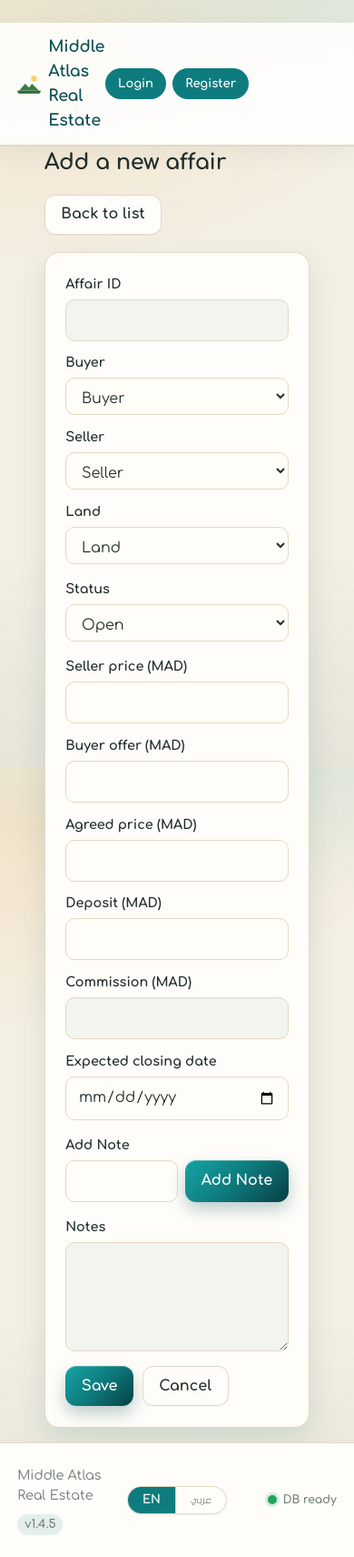
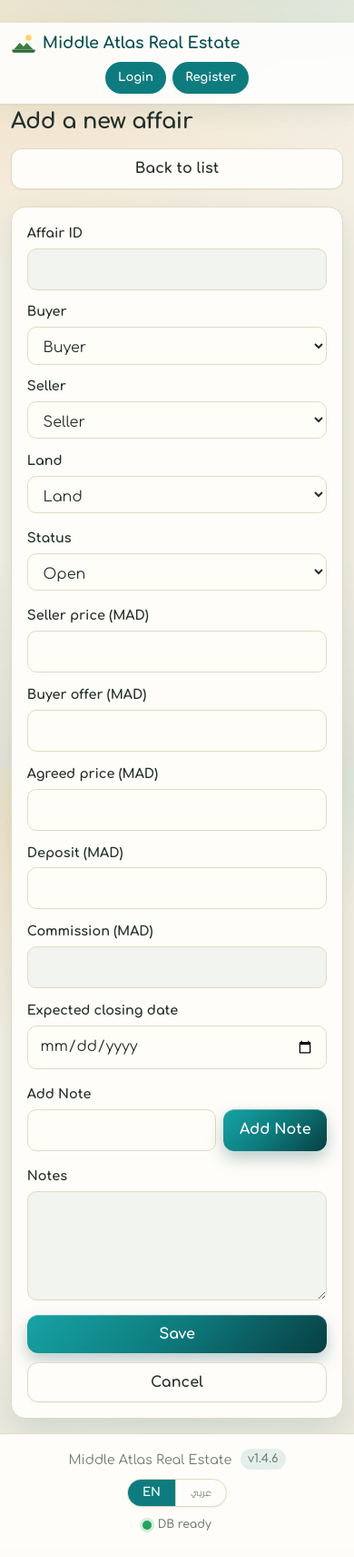
Before and after one commit to kouljihate/middle-atlas-real-estate, a Flask app: template templates/affair_form.html in a window 390 px wide. Shown: the whole page at 91% size. After the commit the page ends 1684 px from the top, so only its background shows below. Run offline with Flask 3, Linux system fonts and the light colour scheme; the template is opened without the code that fills it, so the values that code supplies are empty.

Commit message:
v1.4.6: responsive mobile layout (scrollable nav, full-width container, stacked footer/tap targets), docs + version bump

```diff
--- a/app/config.py
+++ b/app/config.py
@@ -82,7 +82,7 @@ MAC_PASSWORD = "LooK9LooK"
 SECRET_KEY = os.environ.get("SECRET_KEY", "change-me-in-production")
 
 # App version (displayed in the footer). Bump on every release.
-APP_VERSION = "1.4.5"
+APP_VERSION = "1.4.6"
 
 # Default currency, shown after every price. Override with CURRENCY env var.
 CURRENCY = os.environ.get("CURRENCY", "MAD")
--- a/static/css/style.css
+++ b/static/css/style.css
@@ -669,3 +669,113 @@ body.role-agent .dash-card .n { font-size: 1.1rem; }
 }
 .status-badge.active { background: #e6f4ea; color: #1b5e20; }
 .status-badge.inactive { background: #fdecea; color: #c62828; }
+
+/* ---------------------------------------------------------------------------
+   Responsive layout (mobile-first polish)
+   --------------------------------------------------------------------------- */
+/* Tablets: condensed topbar (2 rows), full-width-ish container, stacked footer */
+@media (max-width: 1024px) {
+    .container { width: 93%; }
+    body.auth-page .container { max-width: 93%; }
+}
+
+@media (max-width: 900px) {
+    .container { width: 95%; }
+    body.auth-page .container { max-width: 95%; }
+
+    /* Topbar becomes two rows: brand + user on top, scrollable nav below */
+    .topbar {
+        grid-template-columns: auto 1fr auto;
+        grid-template-areas: "brand user" "nav nav";
+        padding: .55rem .8rem;
+        row-gap: .45rem;
+        padding-top: calc(.55rem + env(safe-area-inset-top));
+    }
+    .brand { grid-area: brand; }
+    .nav {
+        grid-area: nav;
+        justify-content: flex-start;
+        flex-wrap: nowrap;
+        overflow-x: auto;
+        -webkit-overflow-scrolling: touch;
+        padding-bottom: .15rem;
+        scrollbar-width: none;
+    }
+    .nav::-webkit-scrollbar { display: none; }
+    .nav .nav-link { flex: none; }
+    .user { grid-area: user; }
+
+    .footer {
+        grid-template-columns: 1fr;
+        gap: .6rem;
+        padding: 1rem .9rem;
+        padding-bottom: calc(1rem + env(safe-area-inset-bottom));
+    }
+    .footer-col, .footer-copy { justify-content: center; }
+    .footer-ver-col { justify-content: center; }
+    .footer-copy { justify-content: center; }
+
+    .detail-grid .field { padding-inline: .1rem; }
+}
+
+@media (max-width: 640px) {
+    /* Main: wider, edge-to-edge with padding */
+    .container { width: 100%; padding: 0 .75rem; }
+    body.auth-page .container { max-width: 100%; }
+
+    /* Headers: stack, buttons stretch for tap targets */
+    .page-head { flex-direction: column; align-items: stretch; gap: .7rem; }
+    .page-head-row { width: 100%; }
+    .page-head-row .btn,
+    .page-head .btn { width: 100%; }
+
+    /* Search fills the row */
+    .search { width: 100%; }
+    .search input { flex: 1; min-width: 0; }
+
+    /* Hide the username text; keep avatar + logout */
+    .user .profile-link .profile-name { display: none; }
+    .user { gap: .35rem; }
+    .user .nav-link { padding: .35rem .55rem; }
+
+    /* Cards & panels: more internal air on small screens */
+    .card, .land-form, .mac-panel, .detail { padding: 1.05rem; }
+    .modal-card { padding: 1.5rem 1.2rem; }
+
+    /* Form actions full-width */
+    .form-actions { flex-direction: column; }
+    .form-actions .btn { width: 100%; }
+
+    /* Detail actions full-width */
+    .detail-actions { flex-direction: column; }
+    .detail-actions .btn { width: 100%; }
+
+    /* Notes: allow wrapping so stamps don't overflow */
+    .note-row { flex-wrap: wrap; }
+    .note-stamp { width: 100%; }
+
+    /* KPI cards: tidy two-column grid on phones */
+    .dash-cards { grid-template-columns: repeat(auto-fit, minmax(min(100%, 150px), 1fr)); }
+
+    /* Table-as-cards: evenly spaced actions */
+    .actions-cell { justify-content: space-around; }
+
+    /* Media thumbs a touch smaller */
+    .thumb { width: 48px; height: 48px; }
+
+    /* Pagination info wraps cleanly */
+    .pagination { gap: .3rem; }
+    .page-info { width: 100%; text-align: center; margin: .3rem 0 0; }
+
+    /* Auth card: trim padding on phones */
+    body.auth-page .auth-card { padding: 1.6rem 1.2rem; }
+
+    /* Dashboard heatmap scrolls horizontally (already allowed) with room */
+    .heatmap { gap: 2px; }
+}
+
+/* Very small phones: single-column KPI cards */
+@media (max-width: 380px) {
+    .dash-cards { grid-template-columns: 1fr; }
+    .brand-link { font-size: 1rem; }
+}
--- a/templates/base.html
+++ b/templates/base.html
@@ -56,7 +56,7 @@
             {% if is_logged_in() %}
                 <a href="{{ url_for('auth_profile') }}" class="nav-link profile-link">
                     <span class="user-avatar-sm">{{ current_user_name()[0] | upper }}</span>
-                    {{ current_user_name() }}
+                    <span class="profile-name">{{ current_user_name() }}</span>
                 </a>
                 <a href="{{ url_for('auth_logout') }}" class="nav-link logout-link">{{ _('logout') }}</a>
             {% endif %}
```
Also changed, not shown: PROMPT.md (+7 -0 lines), README.md.
